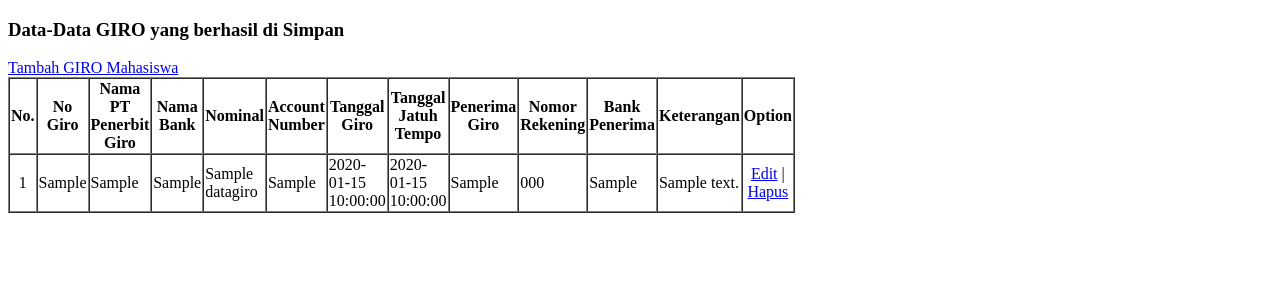
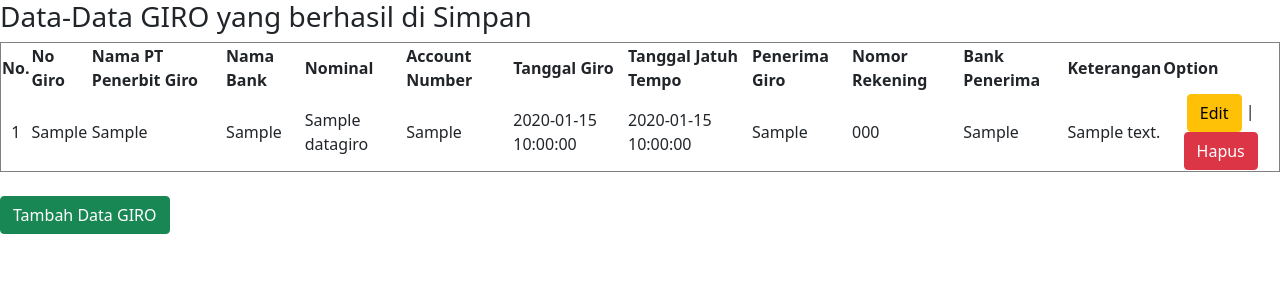
Before and after one commit to itgel261/giro, a PHP site: page /data_giro.php in a window 1280 px wide. Shown: the top 300 px of the page. Run offline with PHP 8.4, Linux system fonts and the light colour scheme; tables that the repository leaves empty or names only in its code hold one stand-in row (values such as "Sample post"); a stand-in replaces the project's code that opens the database connection.

Commit message:
first commit

```diff
--- a/data_giro.php
+++ b/data_giro.php
@@ -5,12 +5,13 @@
         <meta charset="UTF-8">
         <meta name="viewport" content="width=device-width, initial-scale=1.0">
         <title>Data Giro</title>
+        <link href="https://cdn.jsdelivr.net/npm/bootstrap@5.0.2/dist/css/bootstrap.min.css" rel="stylesheet" integrity="sha384-EVSTQN3/azprG1Anm3QDgpJLIm9Nao0Yz1ztcQTwFspd3yD65VohhpuuCOmLASjC" crossorigin="anonymous">
     </head>
 
     <body>
         <h3>Data-Data GIRO yang berhasil di Simpan</h3>
-        <a href="index.php">Tambah GIRO Mahasiswa</a>
-        <table border="1" cellspacing="0" width="50%">
+
+        <table border="1" cellspacing="0" width="100%">
             <tr>
                 <th>No.</th>
                 <th>No Giro</th>
@@ -24,7 +25,7 @@
                 <th>Nomor Rekening</th>
                 <th>Bank Penerima</th>
                 <th>Keterangan</th>
-                <th>Option</th>
+                <th>Option </th>
             </tr>
             <?php
         include "koneksi.php";
@@ -45,14 +46,17 @@
                             <td>$a[bankpenerima]</td>
                             <td>$a[keterangan]</td>
                             <td align='center'>
-                                <a href='edit_mhs.php?nim=$a[nogiro]'>Edit</a> |
-                                <a href='hapus_mhs.php?nim=$a[nogiro]'>Hapus</a>
+                                <a href='edit_data.php?nogiro=$a[nogiro]' class='btn btn-warning'>Edit</a> |
+                                <a href='hapus_data.php?nogiro=$a[nogiro]' class='btn btn-danger'>Hapus</a>
                             </td>
                         </tr>";
             $No++;
         }
         ?>
+
         </table>
+        <br>
+        <a href="index.php" class="btn btn-success">Tambah Data GIRO</a>
     </body>
 
 </html>
--- a/edit_data.php
+++ b/edit_data.php
@@ -5,11 +5,11 @@
     <head>
         <meta charset="UTF-8">
         <meta name="viewport" content="width=device-width, initial-scale=1.0">
-        <title>Form edit data mahasiswa</title>
+        <title>Form edit data Giro</title>
     </head>
 
     <body>
-        <h3>Edit Data Mahasiswa</h3>
+        <h3>Edit Data Giro</h3>
         <?php
     include "koneksi.php";
     $editData = mysqli_query($connect, "SELECT * FROM datagiro WHERE nogiro='$_GET[nogiro]'");
--- a/index.php
+++ b/index.php
@@ -6,11 +6,12 @@
         <meta charset="UTF-8">
         <meta name="viewport" content="width=device-width, initial-scale=1.0">
         <title>Form input data GIRO</title>
+        <link href="https://cdn.jsdelivr.net/npm/bootstrap@5.0.2/dist/css/bootstrap.min.css" rel="stylesheet" integrity="sha384-EVSTQN3/azprG1Anm3QDgpJLIm9Nao0Yz1ztcQTwFspd3yD65VohhpuuCOmLASjC" crossorigin="anonymous">
     </head>
 
     <body>
         <h3>Input Data GIRO</h3>
-        <a href="data_giro.php">Data Giro</a>
+        <a href="data_giro.php" class="btn btn-info">Database Giro</a>
         <form method="POST" action="">
             <table>
                 <tr>
@@ -60,7 +61,7 @@
                 </tr>
                 <tr>
                     <td></td>
-                    <td><input type="submit" name="Simpan" size="18"></td>
+                    <td><input type="submit" name="Simpan" size="18" class="btn btn-primary"></td>
                 </tr>
             </table>
         </form>
```
